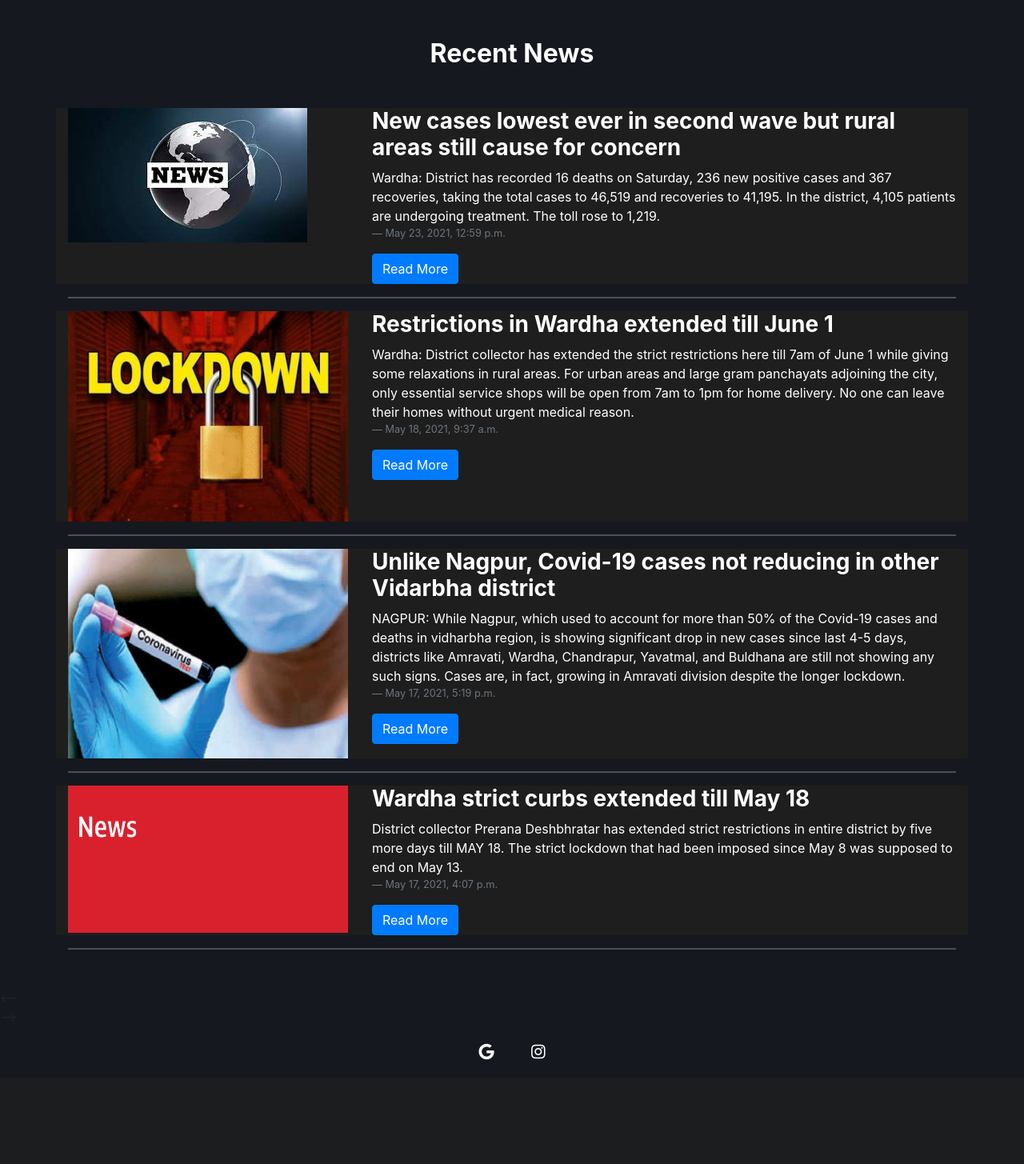
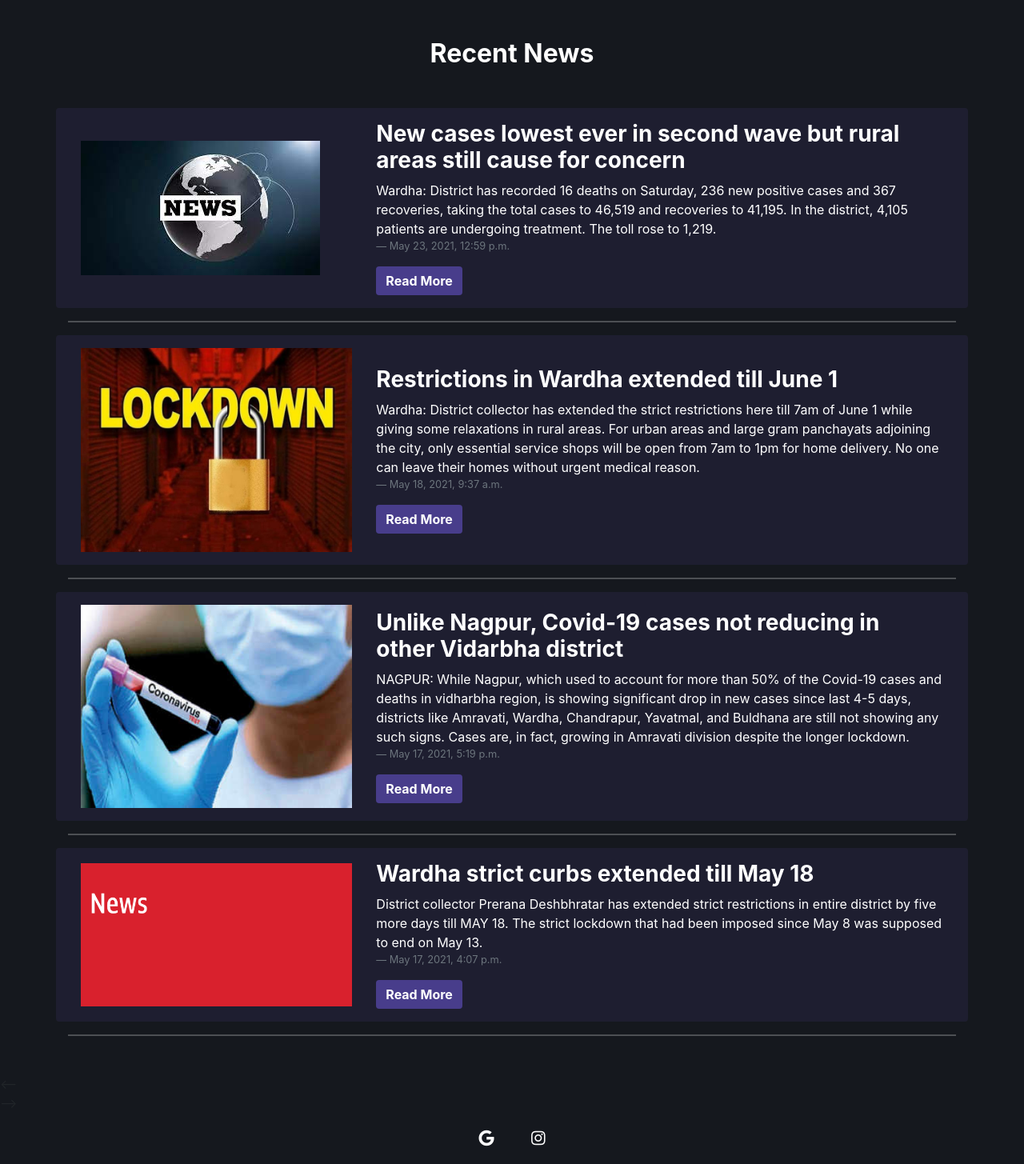
Before and after one commit to agajareiitr/wardha-covid-help, a Django app: page /covid-news in a window 1280 px wide. Shown: the part 79-1534 px from the top of the page at 80% size. Before the commit the page ends 1404 px from the top, so only its background shows below. Run offline with Django 3.2, Linux system fonts and the light colour scheme; data comes from the database, SQL or seed files in the repository; some libraries are stand-ins or nearby versions.

Commit message:
changed news site stlying

```diff
--- a/wardhacovidhelpapp/templates/wardhacovidhelpapp/covid_news.html
+++ b/wardhacovidhelpapp/templates/wardhacovidhelpapp/covid_news.html
@@ -10,7 +10,7 @@
    <h2 class="h1-responsive font-weight-bold text-center my-5">Recent News</h2>
    {% for News in Newsdata%}
    <!-- Grid row -->
-   <div class="row rounded" style="background-color: #1e1e1e; color: white;">
+   <div class="row rounded d-flex align-items-center" style="background-color: #1e1e30; color: white; padding: 1rem;">
 
      <!-- Grid column -->
      <div class="col-lg-5 col-xl-4">
@@ -37,7 +37,15 @@
        <!-- Post data -->
       <p><span><footer class="blockquote-footer">{{News.Date_Created}}</footer></span></p>
        <!-- Read more button -->
-       <a class="btn btn-primary btn-md" href="{% url 'detailview_name' News.id%}" >Read More</a>
+       <a class="btn btn-md" href="{% url 'detailview_name' News.id%}"
+       style="
+        background-color: darkslateblue;
+        outline: none;
+        border: none;
+        font-weight: 700;
+        color:white;
+      "
+>Read More</a>
 
      </div>
      <!-- Grid column -->
```
